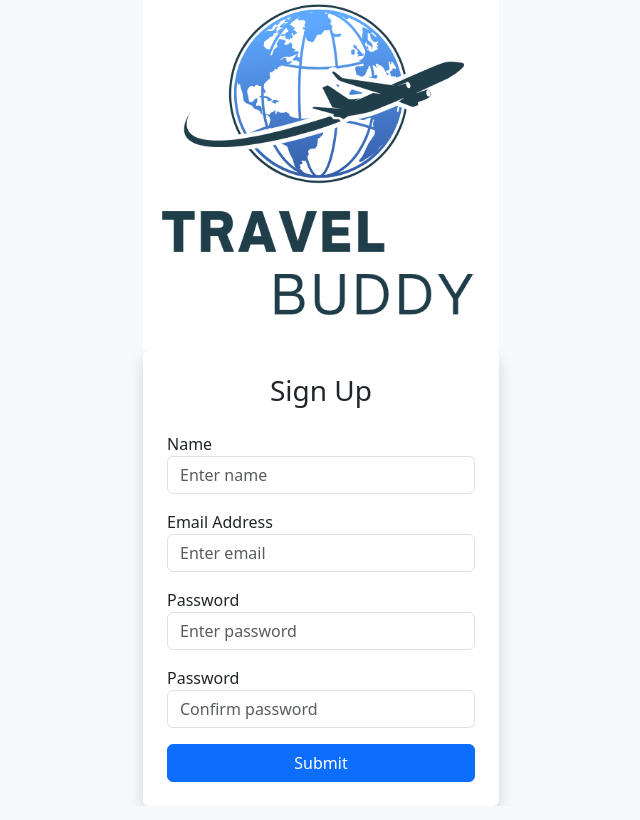
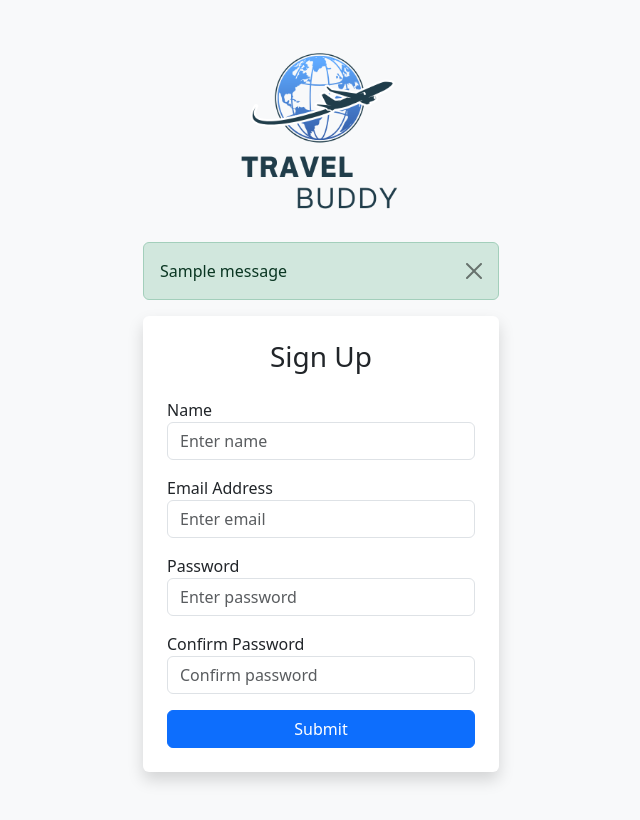
Before and after one commit to jsmnlao/Travel-Buddy, a Flask app: page /signup in a window 1280 px wide. Shown: the whole page, without its empty margins (319-959 px from the left). Run offline with Flask 3, Linux system fonts and the light colour scheme; tables that the repository leaves empty hold one stand-in row (values such as "Sample post"); one stand-in notice (Sample message) is shown.

Commit message:
added db generation and new acnt creation

```diff
--- a/website/__init__.py
+++ b/website/__init__.py
@@ -1,7 +1,6 @@
 from flask import Flask
 from flask_sqlalchemy import SQLAlchemy
-from .views import views
-from .auth import auth
+from os import path
 
 db = SQLAlchemy()
 DB_NAME = "travelbuddy.db"
@@ -12,7 +11,17 @@ def create_app():
     app.config['SQLALCHEMY_DATABASE_URI'] = f'sqlite:///{DB_NAME}'
     db.init_app(app)
 
+    from .views import views
+    from .auth import auth
+
     app.register_blueprint(views, url_prefix='/')
     app.register_blueprint(auth, url_prefix='/')
 
+    from .models import User
+
+    with app.app_context():
+        if not path.exists('website/' + DB_NAME):
+            db.create_all()
+            print("Database created successfully")
+
     return app
--- a/website/templates/create-plan.html
+++ b/website/templates/create-plan.html
@@ -27,7 +27,7 @@
       }
       .logo-nav {
         width: 100px;
-        height: 60px;
+        height: 80px;
         object-fit: contain;
       }
       .card {
--- a/website/templates/explore.html
+++ b/website/templates/explore.html
@@ -27,7 +27,7 @@
       }
       .logo-nav {
         width: 100px;
-        height: 60px;
+        height: 80px;
         object-fit: contain;
       }
       .plan-card {
--- a/website/templates/home.html
+++ b/website/templates/home.html
@@ -27,7 +27,7 @@
       }
       .logo-nav {
         width: 100px;
-        height: 60px;
+        height: 80px;
         object-fit: contain;
       }
       .plan-card {
--- a/website/templates/landing.html
+++ b/website/templates/landing.html
@@ -5,6 +5,7 @@
     <meta name="viewport" content="width=device-width, initial-scale=1" />
     <title>Travel Buddy: Your Journey, Perfectly Planned</title>
 
+    <link rel="icon" type="image/x-icon" href="{{ url_for('static', filename='images/favicon.ico') }}">
     <link rel="stylesheet" href="https://stackpath.bootstrapcdn.com/bootstrap/4.4.1/css/bootstrap.min.css" />
     <link href="https://cdn.jsdelivr.net/npm/bootstrap-icons/font/bootstrap-icons.css" rel="stylesheet">
     <link rel="stylesheet" href="https://stackpath.bootstrapcdn.com/font-awesome/4.7.0/css/font-awesome.min.css" />
--- a/website/templates/signup.html
+++ b/website/templates/signup.html
@@ -3,16 +3,29 @@
   <head>
     <meta charset="UTF-8" />
     <meta name="viewport" content="width=device-width, initial-scale=1.0" />
-    <title>Sign Up</title>
+    <title>Travel Buddy - Sign Up</title>
     <link href="https://cdn.jsdelivr.net/npm/bootstrap@5.3.0/dist/css/bootstrap.min.css" rel="stylesheet" />
   </head>
-  <body class="d-flex justify-content-center align-items-center vh-100 bg-light">
+
+  <body class="bg-light py-5">
     <div class="container">
       <div class="row justify-content-center">
         <div class="col-md-4">
-          <div class="'text-center">
-            <img src="{{url_for('static', filename='images/logo.png')}}" alt="Travel Buddy Logo" class="img-fluid" />
+          <div class="text-center mb-3">
+            <img src="{{url_for('static', filename='images/logo-transparent.png')}}" alt="Travel Buddy Logo" class="img-fluid w-50" />
           </div>
+
+          {% with messages = get_flashed_messages(with_categories=true) %}
+            {% if messages %}
+              {% for category, message in messages %}
+              <div class="alert alert-{{category}} alert-dismissible fade show" role="alert">
+                {{ message }}
+                <button type="button" class="btn-close" data-bs-dismiss="alert" aria-label="Close"></button>
+              </div>
+              {% endfor %}
+            {% endif %}
+          {% endwith %}
+
           <form method="POST" class="p-4 bg-white shadow rounded">
             <h3 class="text-center mb-4">Sign Up</h3>
             <div class="form-group mb-3">
@@ -28,7 +41,7 @@
               <input type="password1" class="form-control" id="password1_signup" name="password1_signup" placeholder="Enter password" required />
             </div>
             <div class="form-group mb-3">
-              <label for="password2">Password</label>
+              <label for="password2">Confirm Password</label>
               <input type="password2" class="form-control" id="password2_signup" name="password2_signup" placeholder="Confirm password" required />
             </div>
             <button type="submit" class="btn btn-primary w-100">Submit</button>
```
Also changed, not shown: website/auth.py (+22 -3 lines), website/models.py (+6 -4 lines), instance/travelbuddy.db (added), website/static/images/favicon.ico (added), website/static/images/logo-transparent.png (added).
